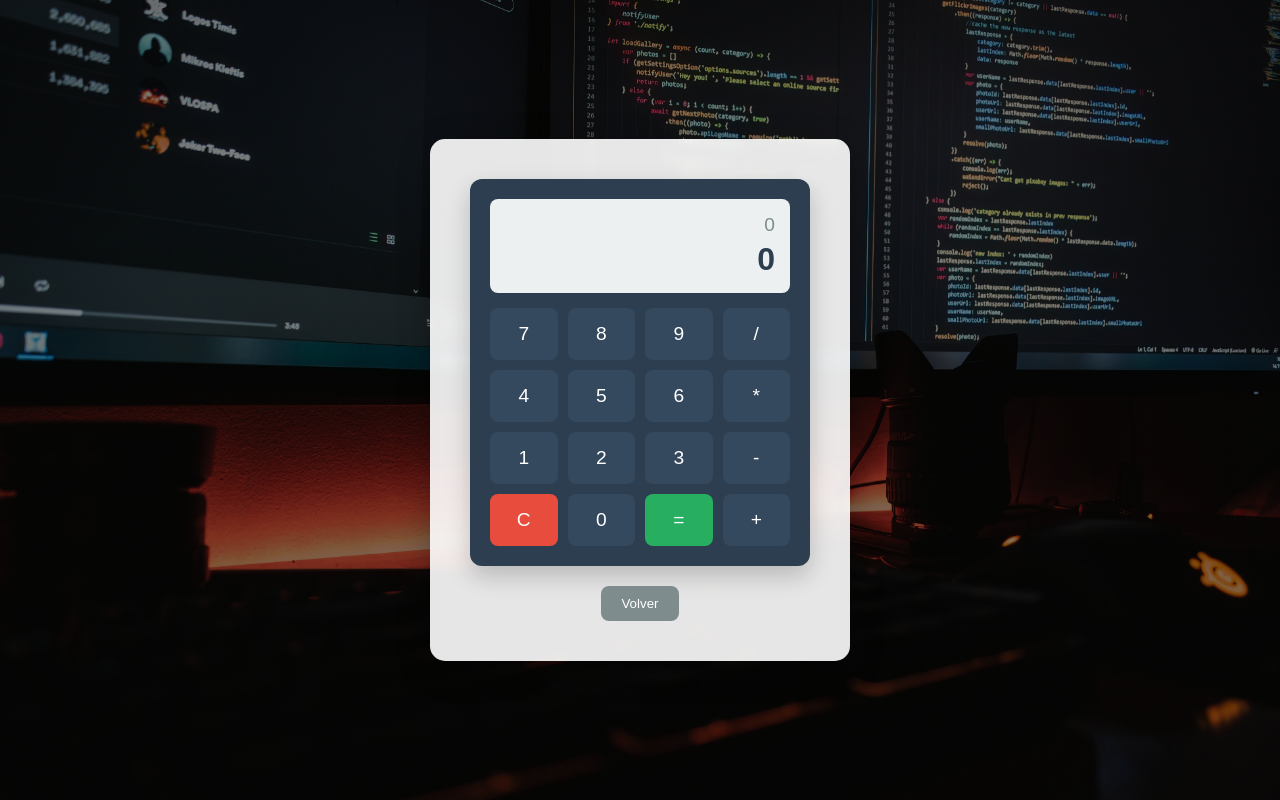
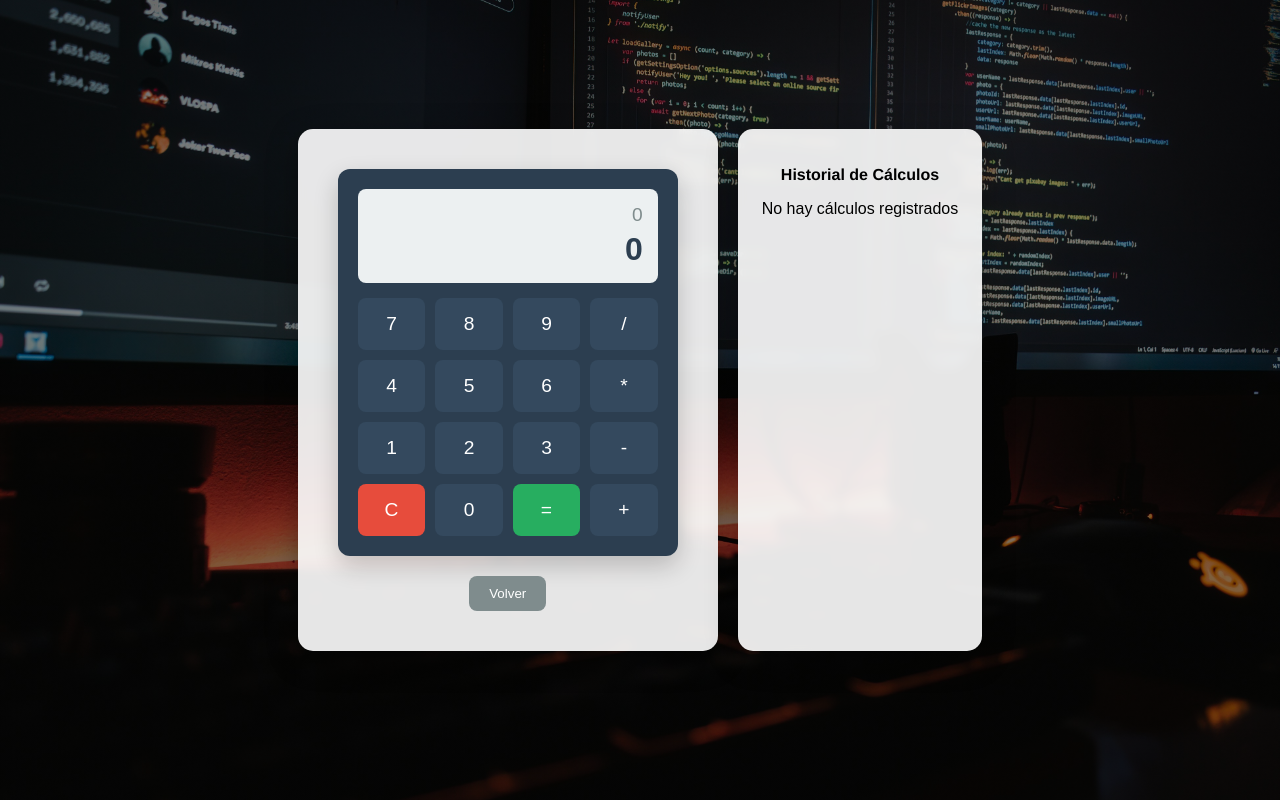
Before and after one commit to AlexhpSENATI/calculadora_web, a React (Create React App) app: page / in a window 1280 px wide. Both pictures are taken after a click on the button "Modo Calculadora". Built offline with nearby package versions, Linux system fonts and the light colour scheme.

Commit message:
algoritmo 4

```diff
--- a/src/App.css
+++ b/src/App.css
@@ -255,3 +255,61 @@ h2{
     width: 100%;
   }
 }
+
+
+
+.calculator-and-history {
+  display: flex;
+  gap: 20px;
+  width: 100%;
+  margin-bottom: 20px;
+}
+
+.history-container {
+  background: rgba(255, 255, 255, 0.9);
+  backdrop-filter: blur(5px);
+  border-radius: 15px;
+  padding: 1.5rem;
+  box-shadow: 0 8px 32px rgba(0, 0, 0, 0.3);
+  flex: 1;
+  max-height: 500px;
+  overflow-y: auto;
+}
+
+.history-list {
+  margin-top: 1rem;
+}
+
+.history-item {
+  padding: 0.8rem;
+  border-bottom: 1px solid #eee;
+  transition: background-color 0.2s;
+}
+
+.history-item:hover {
+  background-color: rgba(0, 0, 0, 0.05);
+}
+
+.history-time {
+  font-size: 0.8rem;
+  color: #7f8c8d;
+  margin-bottom: 0.3rem;
+}
+
+.history-calculation {
+  font-family: 'Courier New', monospace;
+  font-size: 1rem;
+  word-break: break-all;
+}
+
+/* Responsive */
+@media (max-width: 768px) {
+  .calculator-and-history {
+    flex-direction: column;
+  }
+
+  .history-container {
+    width: 100%;
+    max-height: 200px;
+  }
+}
--- a/src/App.js
+++ b/src/App.js
@@ -29,6 +29,10 @@ function App() {
   const [result, setResult] = useState('0');
   const [history, setHistory] = useState([]);
 
+  const clearHistory = () => {
+    setHistory([]);
+  };
+
 
   // Actualizar gráfica cuando cambia el historial
   useEffect(() => {
@@ -47,7 +51,13 @@ function App() {
         const newResult = parseFloat(evalResult.toFixed(4)).toString();
         setResult(newResult);
         setInput(newResult);
-        setHistory([...history, { input, result: newResult }]);
+        const now = new Date();
+        const timeString = now.toLocaleTimeString();
+        setHistory([...history, {
+          input,
+          result: newResult,
+          time: timeString
+        }]);
       } catch (error) {
         setResult('Error');
       }
@@ -57,7 +67,7 @@ function App() {
   };
 
   const updateGraph = () => {
-    const lastFive = history.slice(-5); // Mostrar últimos 5 cálculos
+    const lastFive = history.slice(-5);
     return {
       labels: lastFive.map((_, index) => `Op ${index + 1}`),
       datasets: [
@@ -100,7 +110,8 @@ function App() {
         </div>
       ) : (
         <div className="main-content">
-          {/* Calculadora (siempre visible) */}
+          {/* Calculadora y Historial */}
+          <div className="calculator-and-history">
             <div className="calculator-container">
               <div className="calculator">
                 <div className="display">
@@ -125,6 +136,25 @@ function App() {
               }}>
                 Volver
               </button>
+            </div>
+
+            <div className="history-container">
+              <h2>Historial de Cálculos</h2>
+              <div className="history-list">
+                {history.length === 0 ? (
+                  <p>No hay cálculos registrados</p>
+                ) : (
+                  history.slice().reverse().map((item, index) => (
+                    <div key={index} className="history-item">
+                      <div className="history-time">{item.time}</div>
+                      <div className="history-calculation">
+                        {item.input} = <strong>{item.result}</strong>
+                      </div>
+                    </div>
+                  ))
+                )}
+              </div>
+            </div>
           </div>
 
           {/* Gráfica (solo en modo gráfico) */}
```
Lines whose indentation alone changed are shown as unchanged.
